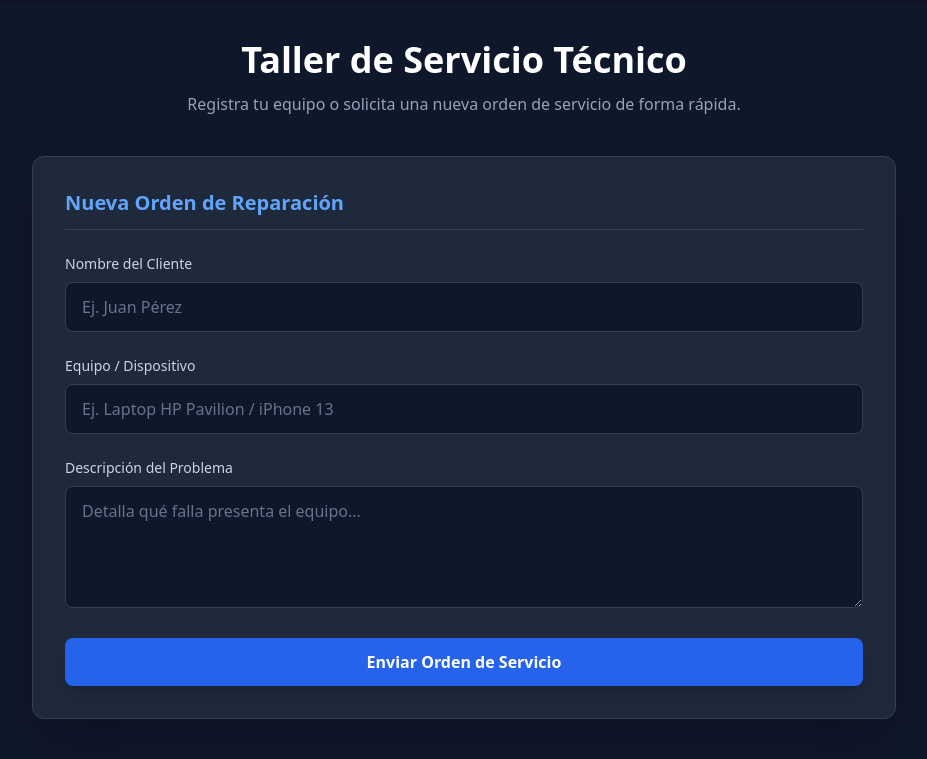
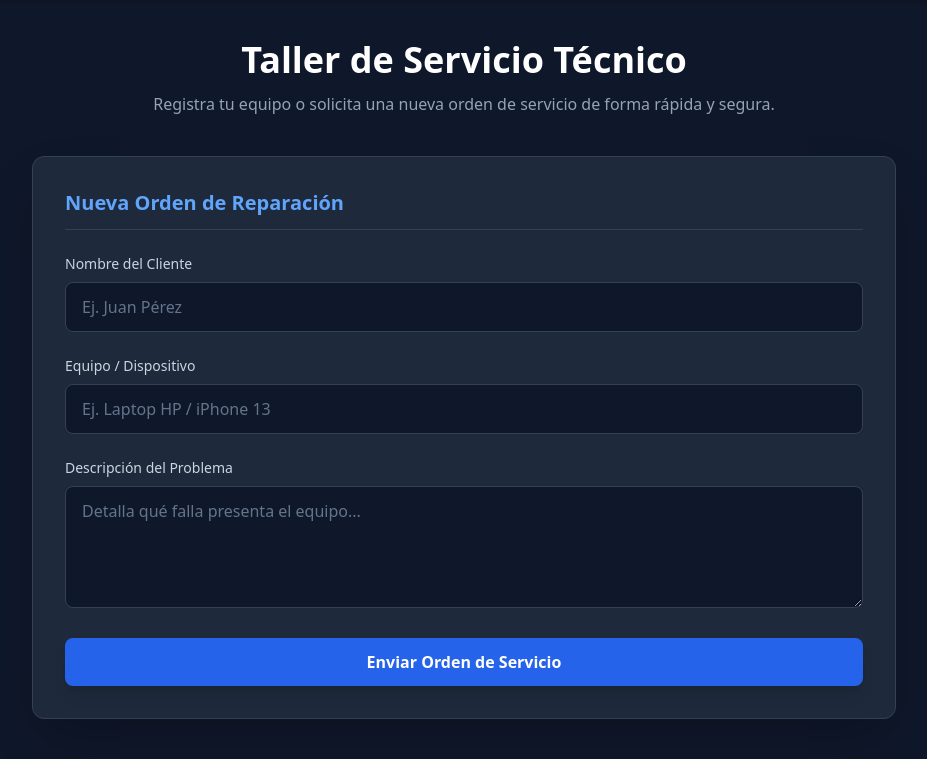
Before and after one commit to juandavidnaranjomaya-ship-it/jd_tech_taller, a Flask app: page / in a window 1280 px wide. Shown: the part 65-824 px from the top of the page, without its empty margins (176-1103 px from the left). Run offline with Flask 3, Linux system fonts and the light colour scheme; parts of the project's set-up code (start-up, migrations or seed data) failed here and were passed over; some libraries are stand-ins or nearby versions.

Commit message:
Update index.html

```diff
--- a/templates/index.html
+++ b/templates/index.html
@@ -8,7 +8,7 @@
 </head>
 <body class="bg-slate-900 text-slate-100 min-h-screen flex flex-col justify-between">
 
-    <!-- Barra de Navegación Superior -->
+    <!-- Barra de Navegación -->
     <header class="bg-slate-800 border-b border-slate-700 py-4 px-6 shadow-md">
         <div class="max-w-6xl mx-auto flex justify-between items-center">
             <h1 class="text-2xl font-extrabold text-blue-400 tracking-wider">JD TECH</h1>
@@ -23,10 +23,10 @@
     <main class="max-w-4xl mx-auto px-4 py-10 w-full flex-grow">
         <div class="text-center mb-10">
             <h2 class="text-4xl font-bold text-white mb-3">Taller de Servicio Técnico</h2>
-            <p class="text-slate-400">Registra tu equipo o solicita una nueva orden de servicio de forma rápida.</p>
+            <p class="text-slate-400">Registra tu equipo o solicita una nueva orden de servicio de forma rápida y segura.</p>
         </div>
 
-        <!-- Mensajes Flash (Alertas o Éxito) -->
+        <!-- Mensajes Flash -->
         {% with messages = get_flashed_messages(with_categories=true) %}
             {% if messages %}
                 {% for category, message in messages %}
@@ -37,7 +37,7 @@
             {% endif %}
         {% endwith %}
 
-        <!-- Formulario de Registro de Órdenes -->
+        <!-- Formulario de Registro -->
         <div class="bg-slate-800 p-8 rounded-xl shadow-2xl border border-slate-700">
             <h3 class="text-xl font-semibold mb-6 text-blue-400 border-b border-slate-700 pb-3">Nueva Orden de Reparación</h3>
 
@@ -53,7 +53,7 @@
                     <label class="block text-sm font-medium text-slate-300 mb-2">Equipo / Dispositivo</label>
                     <input type="text" name="equipo" required
                         class="w-full px-4 py-3 bg-slate-900 border border-slate-700 rounded-lg focus:outline-none focus:border-blue-500 text-slate-100 placeholder-slate-500"
-                        placeholder="Ej. Laptop HP Pavilion / iPhone 13">
+                        placeholder="Ej. Laptop HP / iPhone 13">
                 </div>
 
                 <div>
```
